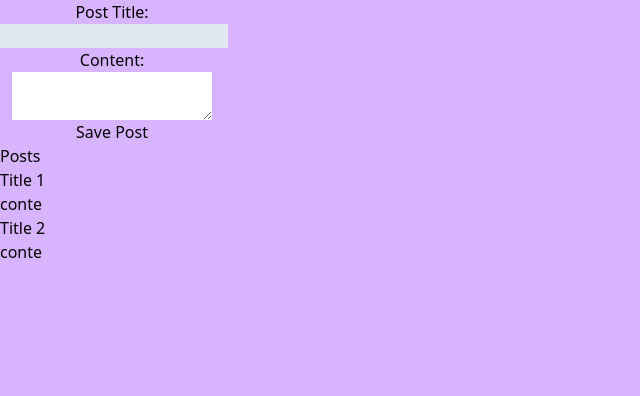
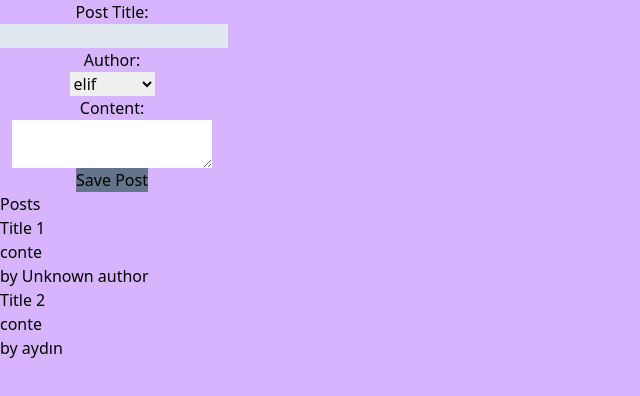
Before and after one commit to elifraydin/post-app-redux-toolkit, a React (Vite) app: page / in a window 1280 px wide. Shown: the top 396 px of the page, without its empty margins (0-640 px from the left). Built offline with nearby package versions, Linux system fonts and the light colour scheme.

Commit message:
Add Post Author

```diff
--- a/package.json
+++ b/package.json
@@ -10,6 +10,7 @@
   },
   "dependencies": {
     "@reduxjs/toolkit": "^1.8.6",
+    "date-fns": "^2.29.3",
     "react": "^18.2.0",
     "react-dom": "^18.2.0",
     "react-redux": "^8.0.4"
--- a/src/components/AddPostForm.tsx
+++ b/src/components/AddPostForm.tsx
@@ -1,15 +1,18 @@
 import React, { useState } from 'react'
 import { useAppDispatch, useAppSelector } from '../store/store';
 import { postAdd } from '../features/posts/postsSlice'
-import { nanoid } from '@reduxjs/toolkit'; //ramdom id
+
 
 const AddPostForm = () => {
 
     const posts = useAppSelector(state => state.posts)
+    const users = useAppSelector(state => state.users)
+
     const dispatch = useAppDispatch();
 
     const [title, setTitle] = useState('')
     const [content, setContent] = useState('')
+    const [userId, setUserId] = useState('1')
 
     // const onTitleChanged=()=>{
     //     dispatch(add(title))
@@ -20,12 +23,20 @@ const AddPostForm = () => {
 
     const onSavePostClicked = () => {
         if (title && content) {
-            dispatch(postAdd(title,content))
+            dispatch(postAdd(title, content, userId))
         }
         setTitle("")
         setContent("")
     }
 
+
+    const canSave = Boolean(title) && Boolean(content) && Boolean(userId)
+
+
+    const changeAuthorName = (e: React.ChangeEvent<HTMLSelectElement>) => {
+        const value = e.target.value
+        setUserId(value);
+    }
 
 
     return (
@@ -41,6 +52,15 @@ const AddPostForm = () => {
                     className=" bg-slate-200"
                 />
 
+                <label htmlFor='postAuthor'>Author:</label>
+                <select id="postAuthor" value={userId} onChange={changeAuthorName}>
+                {users.map((user) => (
+                        <option className="" key={user.id} value={user.id}>
+                            {user.name}
+                        </option>
+                    ))}
+                </select>
+
                 <label htmlFor="postContent">Content:</label>
                 <textarea
                     id="postContent"
@@ -51,6 +71,8 @@ const AddPostForm = () => {
                 <button
                     type="button"
                     onClick={onSavePostClicked}
+                    disabled={!canSave}
+                    className="bg-slate-500"
                 >Save Post</button>
             </form>
 
--- /dev/null
+++ b/src/components/PostAuthor.tsx
@@ -0,0 +1,16 @@
+import { useSelector } from "react-redux";
+import { useAppSelector } from '../store/store';
+
+interface IPostAuthor {
+    userId: string;
+  }
+
+const PostAuthor: React.FC<IPostAuthor> = ({ userId }) => {
+
+    const users = useAppSelector(state => state.users)
+
+    const author = users.find(user => user.id === userId);
+
+    return <span>by {author ? author.name : 'Unknown author'}</span>
+}
+export default PostAuthor
--- a/src/components/PostList.tsx
+++ b/src/components/PostList.tsx
@@ -1,5 +1,6 @@
 import React from 'react'
 import { useAppDispatch, useAppSelector } from '../store/store';
+import PostAuthor from './PostAuthor';
 
 
 const PostList = () => {
@@ -10,6 +11,9 @@ const PostList = () => {
         <article key={post.id}>
             <h3>{post.title}</h3>
             <p>{post.content.substring(0, 5)}</p>
+            <p className='postCredit'>
+                <PostAuthor userId={post.userId}/>
+            </p>
         </article>
     ))
 
--- a/src/features/posts/postsSlice.ts
+++ b/src/features/posts/postsSlice.ts
@@ -3,10 +3,10 @@ import { postObject } from "../../types/interfaces"
 
 const initialState: postObject[] = [
     {
-        id: "1", title: "Title 1", content: "content 1"
+        id: "1", title: "Title 1", content: "content 1",userId:""
     },
     {
-        id: "2", title: "Title 2", content: "content 2"
+        id: "2", title: "Title 2", content: "content 2",userId:"2"
     }
 ]
 
@@ -19,12 +19,13 @@ export const postsSlice = createSlice({
             reducer(state,action: PayloadAction<postObject>){
                 state.push(action.payload)
             },
-            prepare(title,content){
+            prepare(title,content,userId){
                 return{
                     payload:{
                         id:nanoid(),
                         title,
-                        content
+                        content,
+                        userId
                     }
                 }
             }
--- /dev/null
+++ b/src/features/users/usersSlice.ts
@@ -0,0 +1,27 @@
+import { createSlice, PayloadAction, nanoid } from "@reduxjs/toolkit";
+import { userObject } from "../../types/interfaces"
+
+const initialState: userObject[] = [
+    {
+        id: "1", name:"elif"
+    },
+    {
+        id: "2", name:"aydın"
+    },
+    {
+        id: "3", name:"rumeysa"
+    }
+]
+
+export const usersSlice = createSlice({
+    name: "users",
+    initialState,
+
+    reducers: {
+
+    }
+
+})
+
+//export const selectAllUsers =(state)=>state.users;
+export default usersSlice.reducer
--- a/src/store/store.ts
+++ b/src/store/store.ts
@@ -1,10 +1,12 @@
 import { configureStore } from '@reduxjs/toolkit'
 import { useDispatch, TypedUseSelectorHook, useSelector } from "react-redux";
 import postsSlice from '../features/posts/postsSlice';
+import usersSlice from '../features/users/usersSlice';
 
 export const store = configureStore({
     reducer: {
-        posts: postsSlice
+        posts: postsSlice,
+        users:usersSlice
     },
 })
 
--- a/src/types/interfaces.ts
+++ b/src/types/interfaces.ts
@@ -2,4 +2,10 @@ export interface postObject{
     id:string;
     title:string;
     content:string;
+    userId:string;
 }
+
+export interface userObject{
+    id:string;
+    name:string;
+}
```
Also changed, not shown: 1 other file (tests, documents, lock files or other folders).
